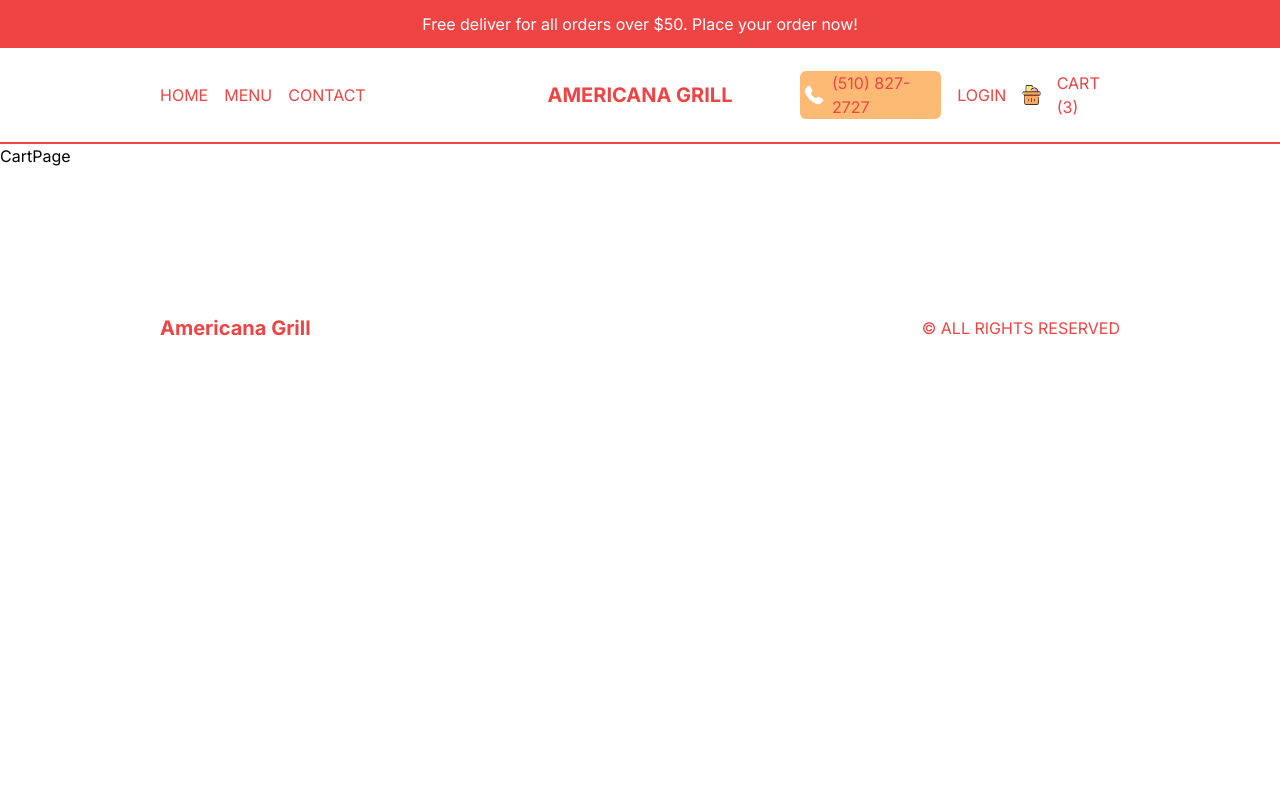
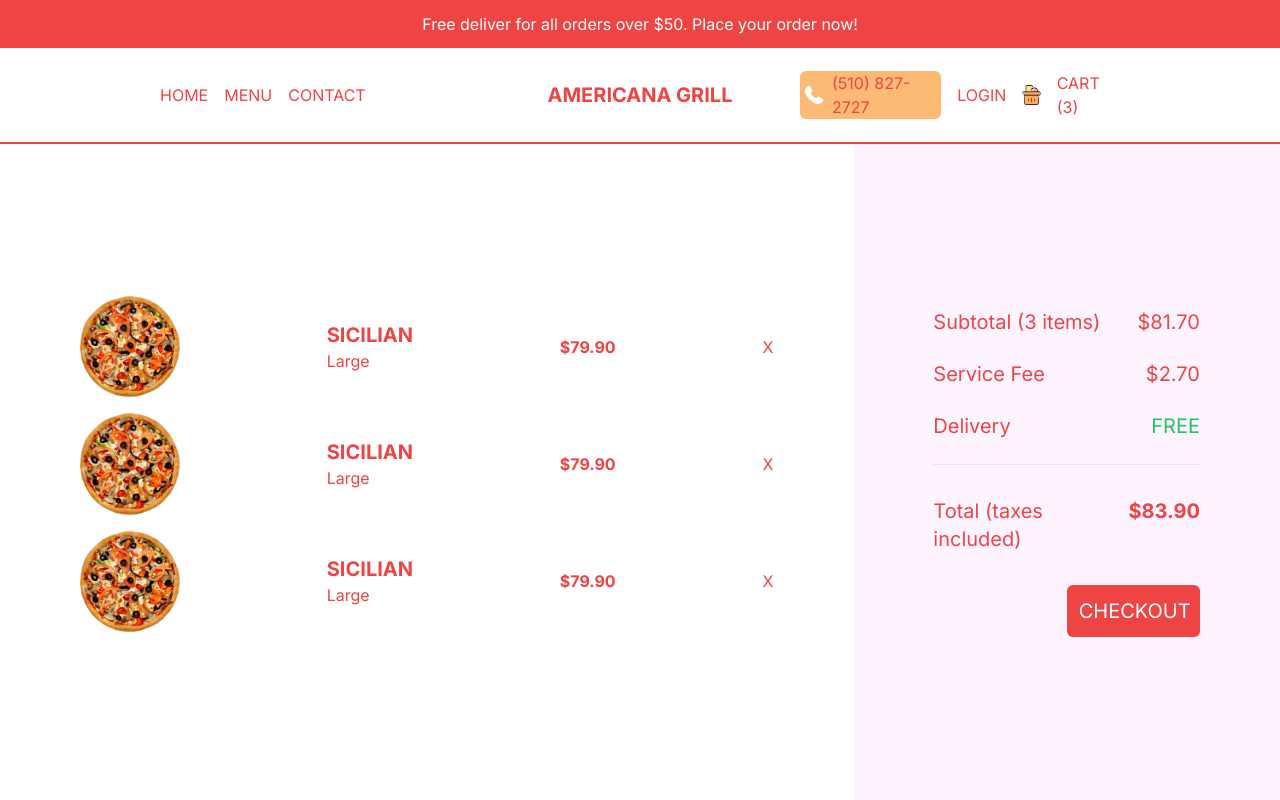
Before and after one commit to jevoncochran/americana-grill-app, a Next.js app: page /cart in a window 1280 px wide. Shown: the top 800 px of the page. Built offline with nearby package versions, Linux system fonts and the light colour scheme.

Commit message:
CartPage

```diff
--- a/src/app/cart/page.tsx
+++ b/src/app/cart/page.tsx
@@ -1,6 +1,79 @@
+import Image from "next/image";
 
 const CartPage = () => {
-  return <div>CartPage</div>;
+  return (
+    <div className="h-[calc(100vh-6rem)] md:h-[calc(100vh-9rem)] flex flex-col text-red-500 lg:flex-row">
+      {/* PRODUCTS CONTAINER */}
+      {/* TODO: Overflow-scrol is not working as expcted */}
+      {/* When there are 4 or more items in the cart, the one at the top gets cut off */}
+      <div className="h-1/2 lg:h-full lg:w-2/3 p-4 lg:px-20 flex flex-col justify-center overflow-scroll">
+        {/* SINGLE ITEM */}
+        <div className="flex items-center justify-between mb-4">
+          <Image src="/temporary/p1.png" alt="" width={100} height={100} />
+          <div>
+            <h1 className="uppercase text-xl font-bold">Sicilian</h1>
+            <span>Large</span>
+          </div>
+          <h2 className="font-bold">$79.90</h2>
+          <span className="cursor-pointer">X</span>
+        </div>
+
+        <div className="flex items-center justify-between mb-4">
+          <Image src="/temporary/p1.png" alt="" width={100} height={100} />
+          <div>
+            <h1 className="uppercase text-xl font-bold">Sicilian</h1>
+            <span>Large</span>
+          </div>
+          <h2 className="font-bold">$79.90</h2>
+          <span className="cursor-pointer">X</span>
+        </div>
+
+        <div className="flex items-center justify-between mb-4">
+          <Image src="/temporary/p1.png" alt="" width={100} height={100} />
+          <div>
+            <h1 className="uppercase text-xl font-bold">Sicilian</h1>
+            <span>Large</span>
+          </div>
+          <h2 className="font-bold">$79.90</h2>
+          <span className="cursor-pointer">X</span>
+        </div>
+
+        {/* <div className="flex items-center justify-between mb-4">
+          <Image src="/temporary/p1.png" alt="" width={100} height={100} />
+          <div>
+            <h1 className="uppercase text-xl font-bold">Sicilian</h1>
+            <span>Large</span>
+          </div>
+          <h2 className="font-bold">$79.90</h2>
+          <span className="cursor-pointer">X</span>
+        </div> */}
+      </div>
+
+      {/* PAYMENT CONTAINER */}
+      <div className="h-1/2 lg:h-full lg:w-1/3 p-4 lg:px-20 bg-fuchsia-50 flex flex-col gap-4 lg:gap-6 justify-center lg:text-xl">
+        <div className="flex justify-between">
+          <span>Subtotal (3 items)</span>
+          <span>$81.70</span>
+        </div>
+        <div className="flex justify-between">
+          <span>Service Fee</span>
+          <span>$2.70</span>
+        </div>
+        <div className="flex justify-between">
+          <span>Delivery</span>
+          <span className="text-green-500">FREE</span>
+        </div>
+        <hr />
+        <div className="flex justify-between my-2">
+          <span>Total (taxes included)</span>
+          <span className="font-bold">$83.90</span>
+        </div>
+        <button className="bg-red-500 text-white p-3 rounded-md w-1/2 self-end">
+          CHECKOUT
+        </button>
+      </div>
+    </div>
+  );
 };
 
 export default CartPage;
```
